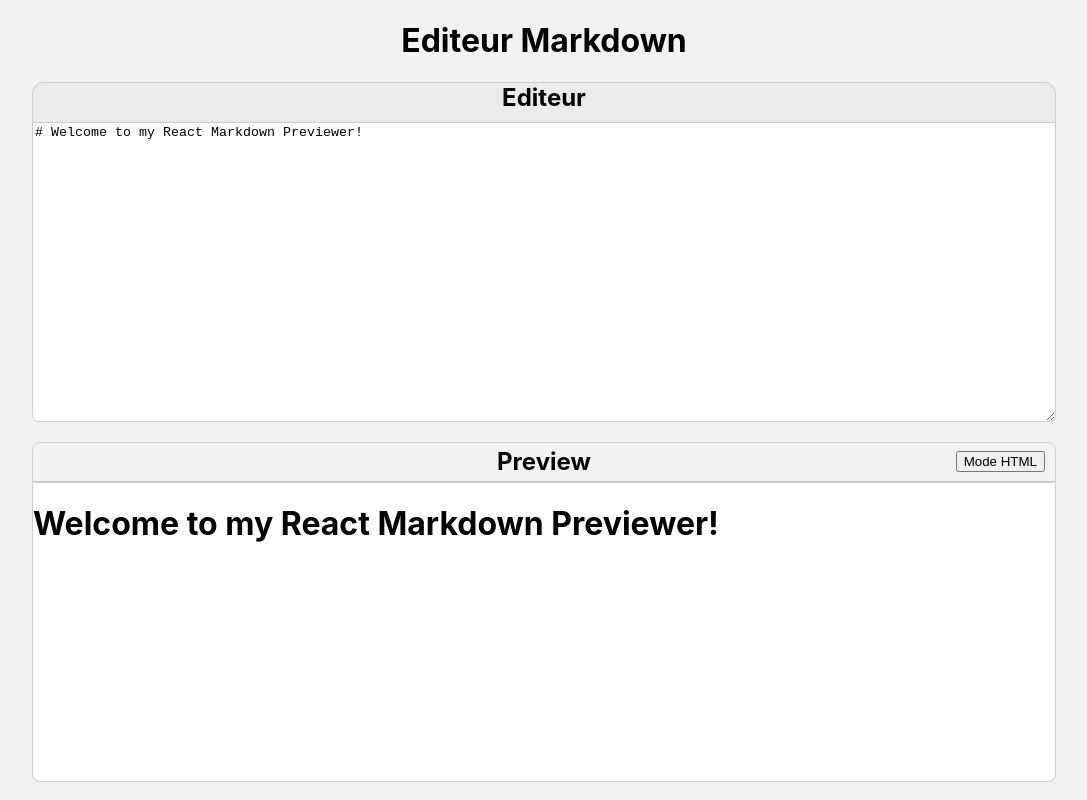
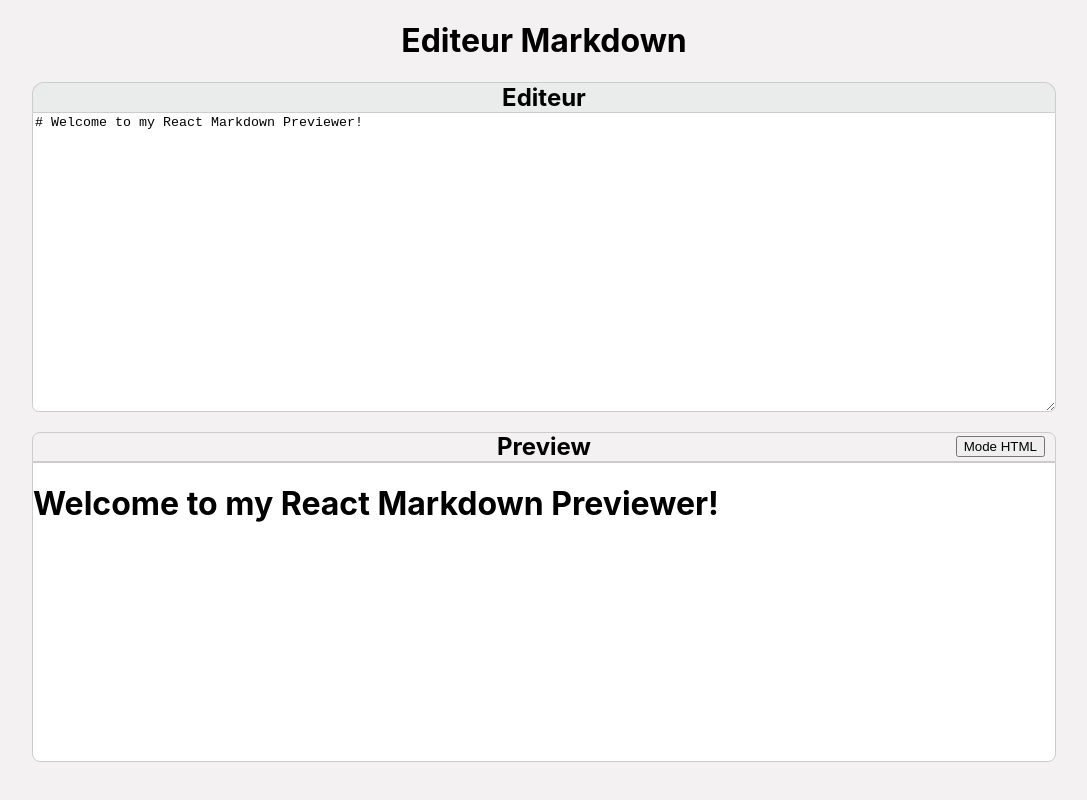
Before and after one commit to Maybiz/French-markdown-reviewer, a React (Create React App) app: page / in a window 1280 px wide. Shown: the whole page, without its empty margins (96-1183 px from the left). Built offline with nearby package versions, Linux system fonts and the light colour scheme.

Commit message:
adjustments

```diff
--- a/src/component/Preview.js
+++ b/src/component/Preview.js
@@ -8,32 +8,38 @@ const mapStateToProps = state => {
 	}
 }
 
+marked.setOptions({ breaks: true })
+
 const Preview = props => {
-
 	const [htmlMode, setHtmlMode] = useState(false)
 
 	const handleMode = () => setHtmlMode(!htmlMode)
 
 	useEffect(() => {
-
 		const preview = document.getElementById('preview')
 
 		!htmlMode ? (preview.innerHTML = marked(props.input.reducers)) : (preview.textContent = marked(props.input.reducers))
+	}, [htmlMode, props.input.reducers])
 
-	}, [htmlMode])
-
-
+	marked.setOptions({
+		breaks: true,
+		headerIds: false
+	})
 
 	return (
 		<Fragment>
 			<div className="preview__header">
 				<h2>Preview</h2>
-				<button className="htmlMode" onClick={handleMode}>Mode HTML</button>
+				<button className="htmlMode" onClick={handleMode}>
+					Mode HTML
+				</button>
 			</div>
 
-			<div id="preview" dangerouslySetInnerHTML={{ __html: marked(props.input.reducers) }}></div>
+			<div id="preview"></div>
 		</Fragment>
 	)
 }
 
 export default connect(mapStateToProps, null)(Preview)
+
+//{ __html: marked(props.input.reducers) }
--- a/src/index.scss
+++ b/src/index.scss
@@ -31,7 +31,7 @@ textarea {
 #preview {
    width: 80%;
    min-height: 300px;
-   margin: 0 auto;
+   margin: 0 auto 30px auto;
    border: 1px solid #ccc;
    border-bottom-left-radius: 0.5em;
    border-bottom-right-radius: 0.5em;
@@ -39,7 +39,7 @@ textarea {
 }
 
 .editor__header {
-   height: 40px;
+   height: 30px;
    background:  #eaecec;
    text-align: center;
    margin: auto;
@@ -55,7 +55,7 @@ textarea {
    position: relative;
    align-items: center;
    justify-content: center;
-   height: 40px;
+   height: 30px;
    width: 80%;
    margin: auto;
    border: 1px solid #ccc;
```
